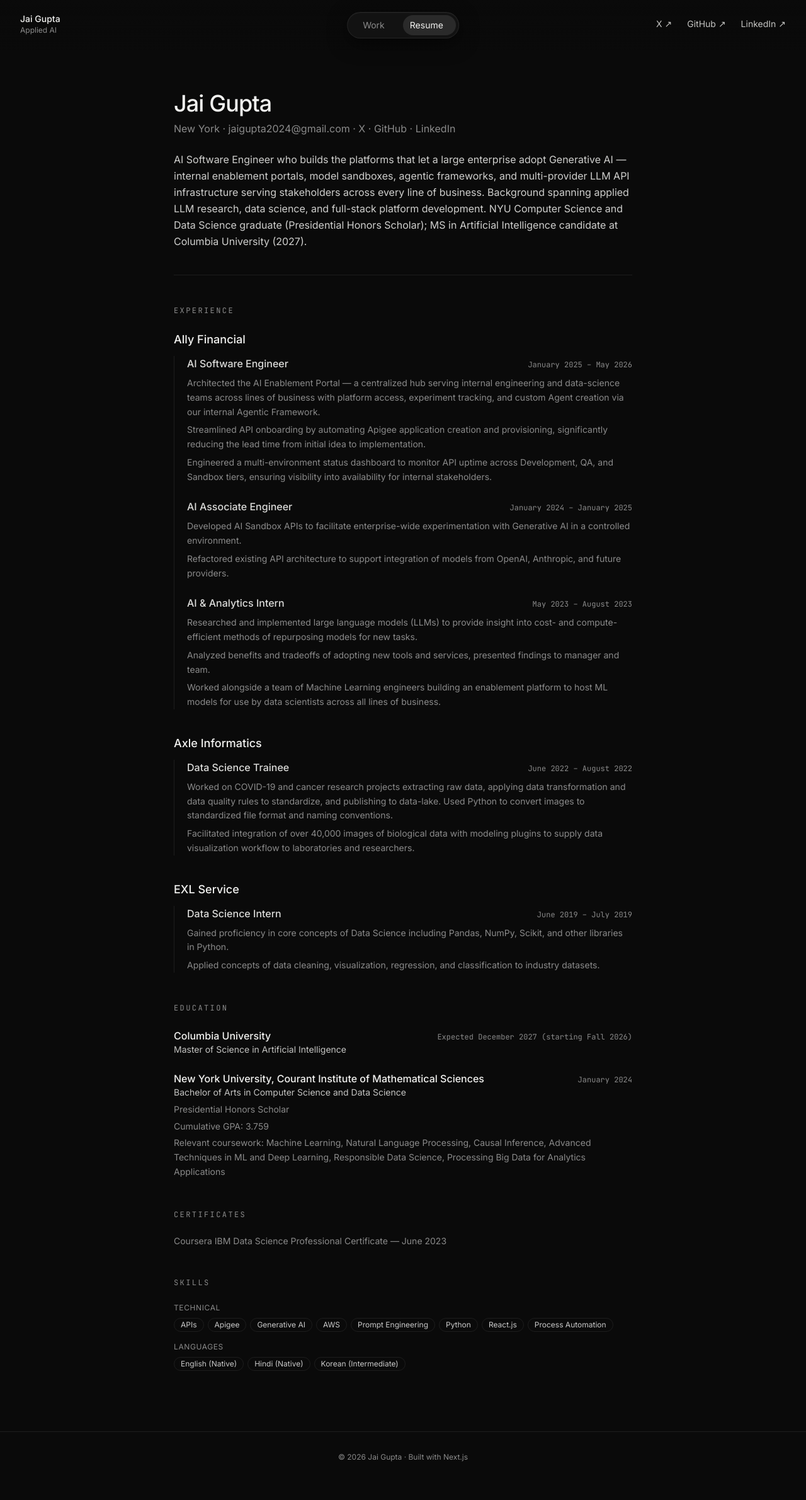
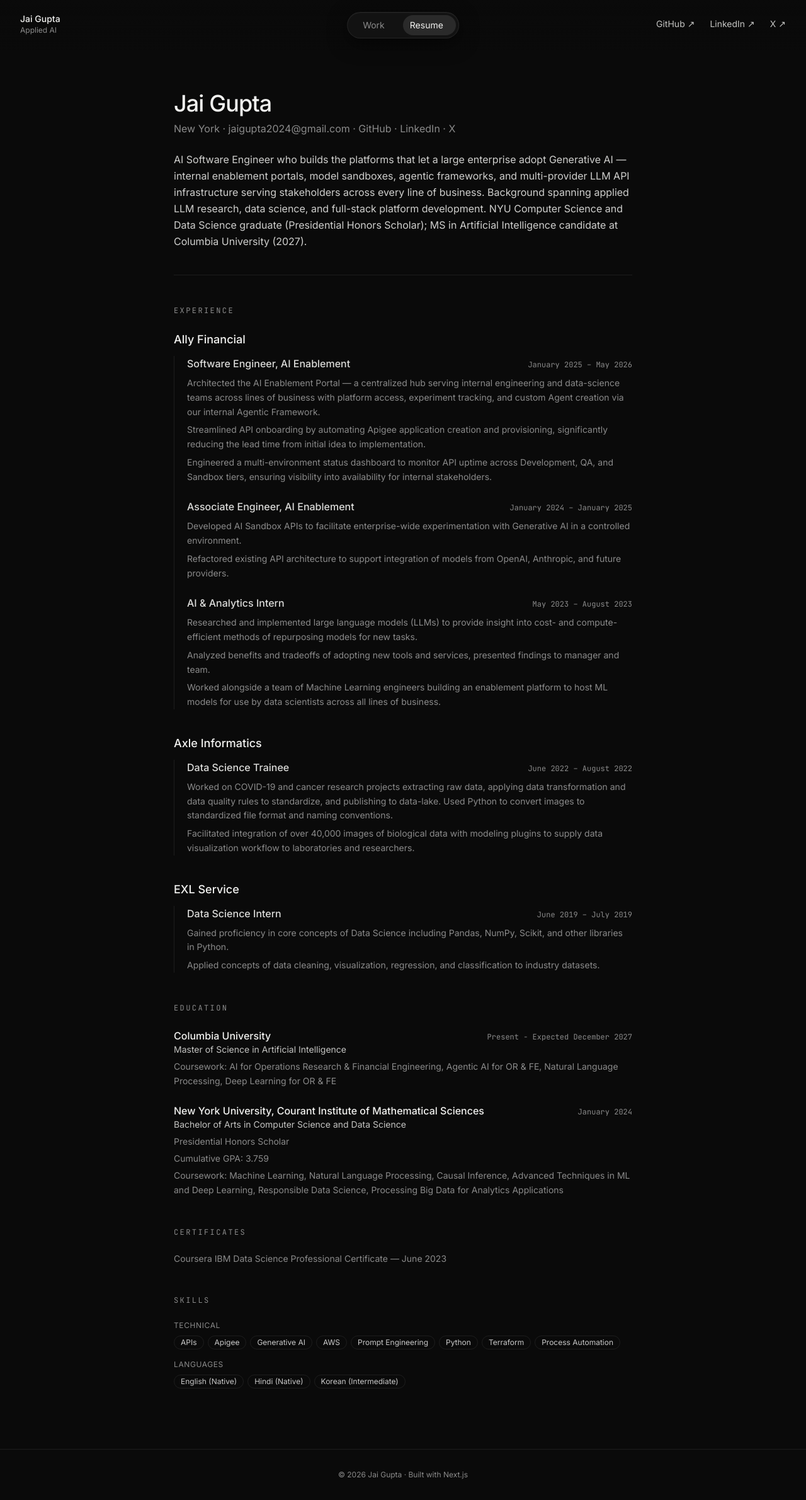
Before and after one commit to jaigt/jaigt.github.io, a Next.js app: page /resume in a window 1280 px wide. Shown: the whole page at 63% size. Before the commit the page ends 2353 px from the top, so only its background shows below. Built offline with nearby package versions, Linux system fonts and the light colour scheme.

Commit message:
updates to resume for semester start

```diff
--- a/src/components/BentoGrid.tsx
+++ b/src/components/BentoGrid.tsx
@@ -31,6 +31,8 @@
           />
         )}
 
+        <AIWorkflowCard className="md:col-span-3 md:row-span-2" />
+
         {featured.slice(1).map((project) => (
           <ProjectCard
             key={project.title}
@@ -47,8 +49,6 @@
           />
         ))}
 
-        <AIWorkflowCard className="md:col-span-3 md:row-span-2" />
-
         <SkillsCard className="md:col-span-6" />
 
         <ContactCard className="md:col-span-6" />
--- a/src/components/Hero.tsx
+++ b/src/components/Hero.tsx
@@ -16,9 +16,9 @@
 
 export default function Hero() {
   const { terminal, skills, name, socials } = portfolio;
-  const xTwt = socials.find((s) => s.label === "X");
   const github = socials.find((s) => s.label === "GitHub");
   const linkedin = socials.find((s) => s.label === "LinkedIn");
+  const xTwt = socials.find((s) => s.label === "X");
 
   return (
     <section className="relative md-tall:h-[100svh] md-tall:overflow-hidden">
--- a/src/data/portfolio.ts
+++ b/src/data/portfolio.ts
@@ -57,16 +57,16 @@
     version: "agent-harness v1.0.0",
     modelLine: "jai-4 · applied-ai · /users/jai/nyc",
     recentActivity: [
-      { when: "loading…", what: "MS in AI · Finance & Operations" },
-      { when: "now", what: "building tools in the open" },
+      { when: "now", what: "MS in AI · Finance & Operations" },
+      { when: "always", what: "tinkering" },
       { when: "'24–'26", what: "AI enablement at an enterprise bank" },
     ],
     inputHint: "scroll down to see the work",
     statusPrefix: "⏵⏵ read-only mode",
   },
   manifesto: [
-    "I build with AI — agents that use tools, interfaces that adapt to their users, systems that verify their own work.",
-    "Finance is the passion I keep coming back to: markets, primary sources, numbers that carry citations. When AI and finance intersect, that's my favorite place to build — but I'll happily chase a good idea anywhere.",
+    "I build with AI - agents, the tools they use, and the interfaces we use to interact with them.",
+    "I have a passion for Finance - markets, investing, research. I enjoy exploring the intersection of AI and Finance.",
     "I spent three years at an enterprise bank building the platforms that let a large organization adopt generative AI: an enablement portal, model sandboxes, multi-provider LLM APIs, and an internal agentic framework.",
     "Now I'm pursuing an MS in AI, concentrating in Finance & Operations, and building tools in the open.",
   ],
@@ -80,7 +80,7 @@
       {
         name: "Morning market brief",
         description:
-          "A weekday agent reads my watchlist and thesis files, pulls live data through my own Schwab MCP server, and reports how far each name sits from its margin-of-safety entry — with the discipline to say \"nothing to do today.\"",
+          'A weekday agent reads my watchlist and thesis files, pulls live data through my own Schwab MCP server, and reports how far each name sits from its margin-of-safety entry — with the discipline to say "nothing to do today."',
       },
       {
         name: "Earnings reviews & price watches",
@@ -99,18 +99,29 @@
   skills: [
     {
       category: "Languages",
-      items: ["Python", "TypeScript"],
+      items: ["Python", "Learning: Lua", "Learning: Rust"],
     },
     {
       category: "AI & Agents",
       items: ["Claude", "MCP", "Skills"],
     },
     {
-      category: "Frameworks & Tools",
-      items: ["React", "Vite"],
+      category: "Platform & Cloud",
+      items: ["AWS", "Terraform", "Apigee", "Process Automation"],
     },
   ],
   projects: [
+    {
+      title: "schwab-mcp",
+      description:
+        "A Model Context Protocol server that connects a Schwab portfolio to an AI agent — read-only positions, balances, transactions, and live market data.",
+      tags: ["Python", "MCP"],
+      links: { github: "https://github.com/jaigt/schwab-mcp" },
+      image: "/projects/schwab-mcp.webm",
+      imageAlt:
+        "An AI agent calling schwab-mcp tools and receiving portfolio data",
+      featured: true,
+    },
     {
       title: "GenUI",
       description:
@@ -118,7 +129,8 @@
       tags: ["TypeScript", "React", "Claude API", "esbuild"],
       links: { github: "https://github.com/jaigt/generative-ui" },
       image: "/projects/genui.mp4",
-      imageAlt: "GenUI demo: the same app rendering different model-written interfaces per user",
+      imageAlt:
+        "GenUI demo: the same app rendering different model-written interfaces per user",
       featured: true,
     },
     {
@@ -128,17 +140,8 @@
       tags: ["Python", "FastAPI", "LanceDB", "React"],
       links: { github: "https://github.com/jaigt/mosaic" },
       image: "/projects/mosaic.webm",
-      imageAlt: "Mosaic answering an equity research question with cited figures",
-      featured: true,
-    },
-    {
-      title: "schwab-mcp",
-      description:
-        "A Model Context Protocol server that connects a Schwab portfolio to an AI agent — read-only positions, balances, transactions, and live market data.",
-      tags: ["Python", "MCP"],
-      links: { github: "https://github.com/jaigt/schwab-mcp" },
-      image: "/projects/schwab-mcp.webm",
-      imageAlt: "An AI agent calling schwab-mcp tools and receiving portfolio data",
+      imageAlt:
+        "Mosaic answering an equity research question with cited figures",
     },
     {
       title: "Pit Wall",
@@ -147,12 +150,17 @@
       tags: ["TypeScript", "PixiJS", "Zustand"],
       links: { github: "https://github.com/jaigt/race" },
       image: "/projects/pitwall.webm",
-      imageAlt: "Pit Wall race simulation with live track map and strategy calls",
+      imageAlt:
+        "Pit Wall race simulation with live track map and strategy calls",
     },
   ],
   socials: [
+    { label: "GitHub", url: "https://github.com/jaigt", handle: "@jaigt" },
+    {
+      label: "LinkedIn",
+      url: "https://www.linkedin.com/in/jaigupta2002/",
+      handle: "in/jaigupta2002",
+    },
     { label: "X", url: "https://x.com/jaigt_", handle: "@jaigt_" },
-    { label: "GitHub", url: "https://github.com/jaigt", handle: "@jaigt" },
-    { label: "LinkedIn", url: "https://www.linkedin.com/in/jaigupta2002/", handle: "in/jaigupta2002" },
   ],
 };
--- a/src/data/resume.ts
+++ b/src/data/resume.ts
@@ -32,7 +32,7 @@
       org: "Ally Financial",
       roles: [
         {
-          title: "AI Software Engineer",
+          title: "Software Engineer, AI Enablement",
           period: "January 2025 – May 2026",
           bullets: [
             "Architected the AI Enablement Portal — a centralized hub serving internal engineering and data-science teams across lines of business with platform access, experiment tracking, and custom Agent creation via our internal Agentic Framework.",
@@ -41,7 +41,7 @@
           ],
         },
         {
-          title: "AI Associate Engineer",
+          title: "Associate Engineer, AI Enablement",
           period: "January 2024 – January 2025",
           bullets: [
             "Developed AI Sandbox APIs to facilitate enterprise-wide experimentation with Generative AI in a controlled environment.",
@@ -91,8 +91,10 @@
       school: "Columbia University",
       location: "New York, NY",
       degree: "Master of Science in Artificial Intelligence",
-      period: "Expected December 2027 (starting Fall 2026)",
-      details: [],
+      period: "Present - Expected December 2027",
+      details: [
+        "Coursework: AI for Operations Research & Financial Engineering, Agentic AI for OR & FE, Natural Language Processing, Deep Learning for OR & FE",
+      ],
     },
     {
       school: "New York University, Courant Institute of Mathematical Sciences",
@@ -102,11 +104,13 @@
       details: [
         "Presidential Honors Scholar",
         "Cumulative GPA: 3.759",
-        "Relevant coursework: Machine Learning, Natural Language Processing, Causal Inference, Advanced Techniques in ML and Deep Learning, Responsible Data Science, Processing Big Data for Analytics Applications",
+        "Coursework: Machine Learning, Natural Language Processing, Causal Inference, Advanced Techniques in ML and Deep Learning, Responsible Data Science, Processing Big Data for Analytics Applications",
       ],
     },
   ],
-  certificates: ["Coursera IBM Data Science Professional Certificate — June 2023"],
+  certificates: [
+    "Coursera IBM Data Science Professional Certificate — June 2023",
+  ],
   skills: [
     {
       label: "Technical",
@@ -117,10 +121,13 @@
         "AWS",
         "Prompt Engineering",
         "Python",
-        "React.js",
+        "Terraform",
         "Process Automation",
       ],
     },
-    { label: "Languages", items: ["English (Native)", "Hindi (Native)", "Korean (Intermediate)"] },
+    {
+      label: "Languages",
+      items: ["English (Native)", "Hindi (Native)", "Korean (Intermediate)"],
+    },
   ],
 };
```
